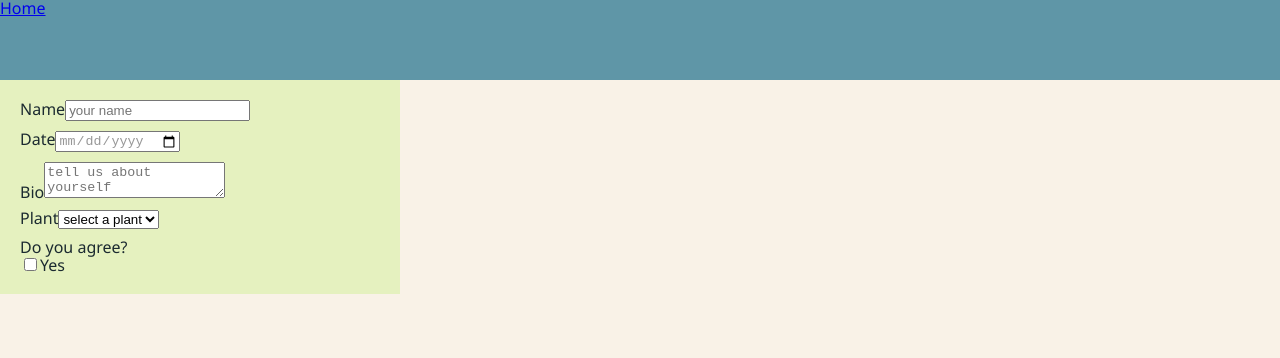
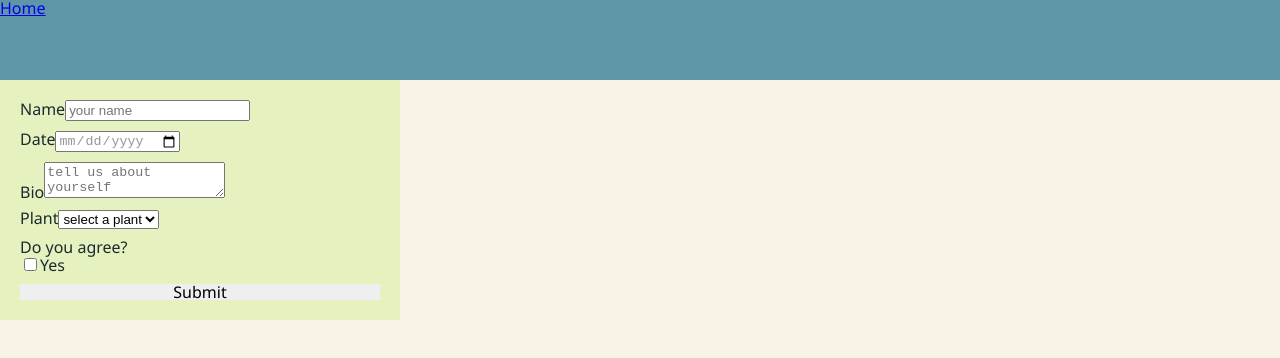
Before and after one commit to aaronEnyetu/customForms, a React app: page / in a window 1280 px wide. Shown: the top 358 px of the page. Built offline with nearby package versions, Linux system fonts and the light colour scheme.

Commit message:
Created a submit button control and test passes

```diff
--- a/src/components/Dashboard/Dashboard.jsx
+++ b/src/components/Dashboard/Dashboard.jsx
@@ -3,6 +3,7 @@ import {
   TextAreaControl,
   SelectControl,
   CheckboxControl,
+  FormButton,
 } from '../Forms/FormControls.jsx';
 import styles from './Dashboard.css';
 
@@ -41,6 +42,8 @@ export default function Dashboard() {
         </SelectControl>
 
         <CheckboxControl legend="Do you agree?" label="Yes" />
+
+        <FormButton text="Submit" />
       </form>
     </div>
   );
--- a/src/components/Forms/FormControls.jsx
+++ b/src/components/Forms/FormControls.jsx
@@ -58,3 +58,7 @@ export function CheckboxControl({ legend, label, ...rest }) {
     </fieldset>
   );
 }
+
+export function FormButton({ text }) {
+  return <button className={styles.FormButton}>{text}</button>;
+}
```
Also changed, not shown: 1 other file (tests, documents, lock files or other folders).
